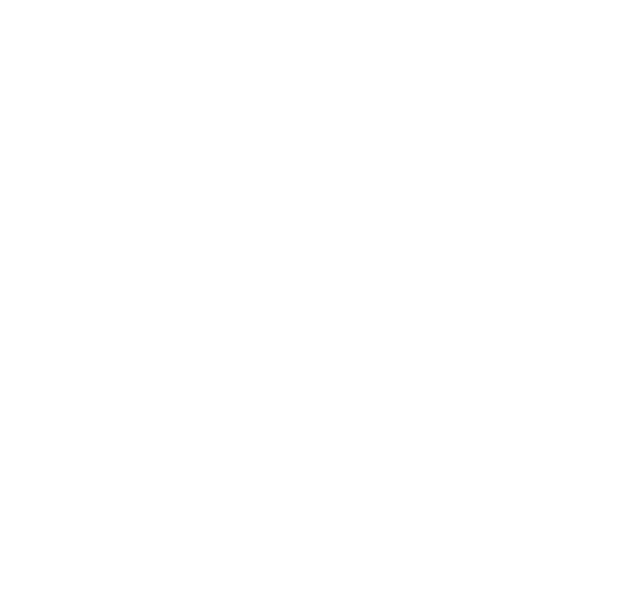
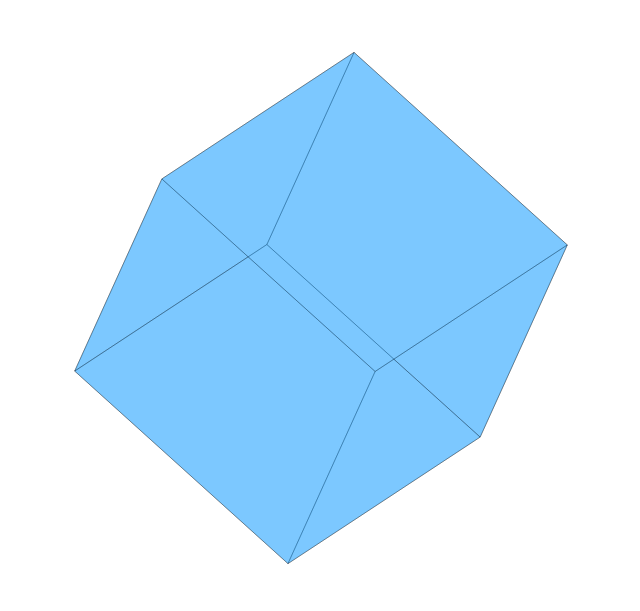
Before and after one commit to MichaelLeontieff/Basic-Web-3D-viewer, a website built with webpack: page src/index.html in a window 1280 px wide. Shown: the whole page, without its empty margins (87-727 px from the left). Built offline with nearby package versions, Linux system fonts and the light colour scheme.

Commit message:
completed tutorial and copied rotation code

```diff
--- a/src/Renderer.ts
+++ b/src/Renderer.ts
@@ -1,23 +1,26 @@
 import { Cube, Face } from "./Cube";
 import { Vertex } from "./Vertex";
+import { Vertex2D } from "./Vertex2D";
 
-export interface IVertex2D {
-    x: number;
-    y: number;
+export enum Projections {
+    PERSPECTIVE = "PERSPECTIVE",
+    ORTHOGRAPHIC = "ORTHOGRAPHIC"
 }
 
 export class Renderer {
 
-    public render(objects: Cube[], ctx, dx, dy) {
+    public static render(objects: Cube[], ctx, dx, dy, projection: Projections) {
+        ctx.clearRect(0, 0, 2*dx, 2*dy);
+
         objects.forEach(object => {
             object.faces.forEach(face => {
                 // Draw vertex
-                let P = this.project(face[0]);
+                let P = Renderer.project(face[0], projection);
                 ctx.beginPath();
                 ctx.moveTo(P.x + dx, -P.y + dy);
 
                 for (let k = 1, verticesNo = face.length; k < verticesNo; ++k) {
-                    P = this.project(face[k]);
+                    P = Renderer.project(face[k], projection);
                     ctx.lineTo(P.x + dx, -P.y + dy);
                 }
 
@@ -28,7 +31,12 @@ export class Renderer {
         });
     }
 
-    public project(vertex: Vertex): IVertex2D {
-        return null;
+    public static project(vertex: Vertex, type: Projections): Vertex2D {
+        switch (type) {
+            case Projections.ORTHOGRAPHIC:
+                return new Vertex2D(vertex.x, vertex.y);
+            case Projections.PERSPECTIVE:
+                return new Vertex2D(vertex.x, vertex.y);
+        }
     }
 }
--- /dev/null
+++ b/src/Vertex2D.ts
@@ -0,0 +1,10 @@
+export class Vertex2D {
+
+    public x: number;
+    public y: number;
+
+    constructor(x: number, y: number) {
+        this.x = x;
+        this.y = y;
+    }
+}
--- a/src/index.html
+++ b/src/index.html
@@ -1,6 +1,7 @@
 <html>
     <head></head>
     <body>
-        <canvas></canvas>
+        <canvas id="viewport" width="800" height="600"></canvas>
     </body>
+    <script src="../dist/bundle.js"></script>
 </html>
--- a/src/index.ts
+++ b/src/index.ts
@@ -1,5 +1,84 @@
 import { Vertex } from "./Vertex";
 import { Cube } from "./Cube";
+import { Renderer, Projections } from "./Renderer";
 
-const A = new Vertex(10, 20, 0.5);
-const cube = new Cube(new Vertex(0, 0, 0), 200);
+(() => {
+    const canvas = <any>document.querySelector(`#viewport`);
+    const ctx = canvas.getContext('2d');
+
+    ctx.strokeStyle = 'rgba(0, 0, 0, 0.3)';
+	ctx.fillStyle = 'rgba(0, 150, 255, 0.3)';
+
+    const dx = canvas.width / 2;
+    const dy = canvas.height / 2;
+
+	const cube_center = new Vertex(0, 0, 0);
+	const cube = new Cube(cube_center, dy);
+	const objects = [cube];
+
+    // Events
+	var mousedown = false;
+	var mx = 0;
+	var my = 0;
+
+	canvas.addEventListener('mousedown', initMove);
+	document.addEventListener('mousemove', move);
+    document.addEventListener('mouseup', stopMove);
+
+    let autorotate_timeout = setTimeout(autorotate, 2000);
+
+	// Rotate a vertice
+	function rotate(M, center, theta, phi) {
+        // Rotation matrix coefficients
+    	var ct = Math.cos(theta);
+    	var st = Math.sin(theta);
+    	var cp = Math.cos(phi);
+    	var sp = Math.sin(phi);
+
+		// Rotation
+		var x = M.x - center.x;
+		var y = M.y - center.y;
+		var z = M.z - center.z;
+
+		M.x = ct * x - st * cp * y + st * sp * z + center.x;
+		M.y = st * x + ct * cp * y - ct * sp * z + center.y;
+		M.z = sp * y + cp * z + center.z;
+	}
+
+	// Initialize the movement
+	function initMove(evt) {
+		clearTimeout(autorotate_timeout);
+		mousedown = true;
+		mx = evt.clientX;
+		my = evt.clientY;
+	}
+
+	function move(evt) {
+		if (mousedown) {
+			var theta = (evt.clientX - mx) * Math.PI / 360;
+			var phi = (evt.clientY - my) * Math.PI / 180;
+
+			for (var i = 0; i < 8; ++i)
+				rotate(cube.vertices[i], cube_center, theta, phi);
+
+			mx = evt.clientX;
+			my = evt.clientY;
+
+			Renderer.render(objects, ctx, dx, dy, Projections.ORTHOGRAPHIC);
+		}
+	}
+
+	function stopMove() {
+		mousedown = false;
+		autorotate_timeout = setTimeout(autorotate, 2000);
+	}
+
+	function autorotate() {
+		for (var i = 0; i < 8; ++i)
+			rotate(cube.vertices[i], cube_center, -Math.PI / 720, Math.PI / 720);
+
+            Renderer.render(objects, ctx, dx, dy, Projections.ORTHOGRAPHIC);
+
+		autorotate_timeout = setTimeout(autorotate, 30);
+	}
+})();
--- a/tsconfig.json
+++ b/tsconfig.json
@@ -2,14 +2,14 @@
   "compilerOptions": {
     /* Basic Options */
     "target": "es5",                          /* Specify ECMAScript target version: 'ES3' (default), 'ES5', 'ES2015', 'ES2016', 'ES2017','ES2018' or 'ESNEXT'. */
-    "module": "commonjs",                     /* Specify module code generation: 'none', 'commonjs', 'amd', 'system', 'umd', 'es2015', or 'ESNext'. */
+    "module": "es6",                     /* Specify module code generation: 'none', 'commonjs', 'amd', 'system', 'umd', 'es2015', or 'ESNext'. */
     // "lib": [],                             /* Specify library files to be included in the compilation. */
     // "allowJs": true,                       /* Allow javascript files to be compiled. */
     // "checkJs": true,                       /* Report errors in .js files. */
     // "jsx": "preserve",                     /* Specify JSX code generation: 'preserve', 'react-native', or 'react'. */
     // "declaration": true,                   /* Generates corresponding '.d.ts' file. */
     // "declarationMap": true,                /* Generates a sourcemap for each corresponding '.d.ts' file. */
-    // "sourceMap": true,                     /* Generates corresponding '.map' file. */
+    "sourceMap": true,                        /* Generates corresponding '.map' file. */
     // "outFile": "./",                       /* Concatenate and emit output to single file. */
     "outDir": "./build",                        /* Redirect output structure to the directory. */
     // "rootDir": "./",                       /* Specify the root directory of input files. Use to control the output directory structure with --outDir. */
@@ -22,7 +22,7 @@
 
     /* Strict Type-Checking Options */
     "strict": true,                           /* Enable all strict type-checking options. */
-    // "noImplicitAny": true,                 /* Raise error on expressions and declarations with an implied 'any' type. */
+    "noImplicitAny": false,                 /* Raise error on expressions and declarations with an implied 'any' type. */
     // "strictNullChecks": true,              /* Enable strict null checks. */
     // "strictFunctionTypes": true,           /* Enable strict checking of function types. */
     // "strictBindCallApply": true,           /* Enable strict 'bind', 'call', and 'apply' methods on functions. */
--- /dev/null
+++ b/webpack.config.js
@@ -0,0 +1,22 @@
+const path = require('path');
+
+module.exports = {
+  entry: './src/index.ts',
+  devtool: 'inline-source-map',
+  module: {
+    rules: [
+      {
+        test: /\.tsx?$/,
+        use: 'ts-loader',
+        exclude: /node_modules/
+      }
+    ]
+  },
+  resolve: {
+    extensions: [ '.tsx', '.ts', '.js' ]
+  },
+  output: {
+    filename: 'bundle.js',
+    path: path.resolve(__dirname, 'dist')
+  }
+};
```
Also changed, not shown: package.json (added, +29 -0 lines), 2 other files.
